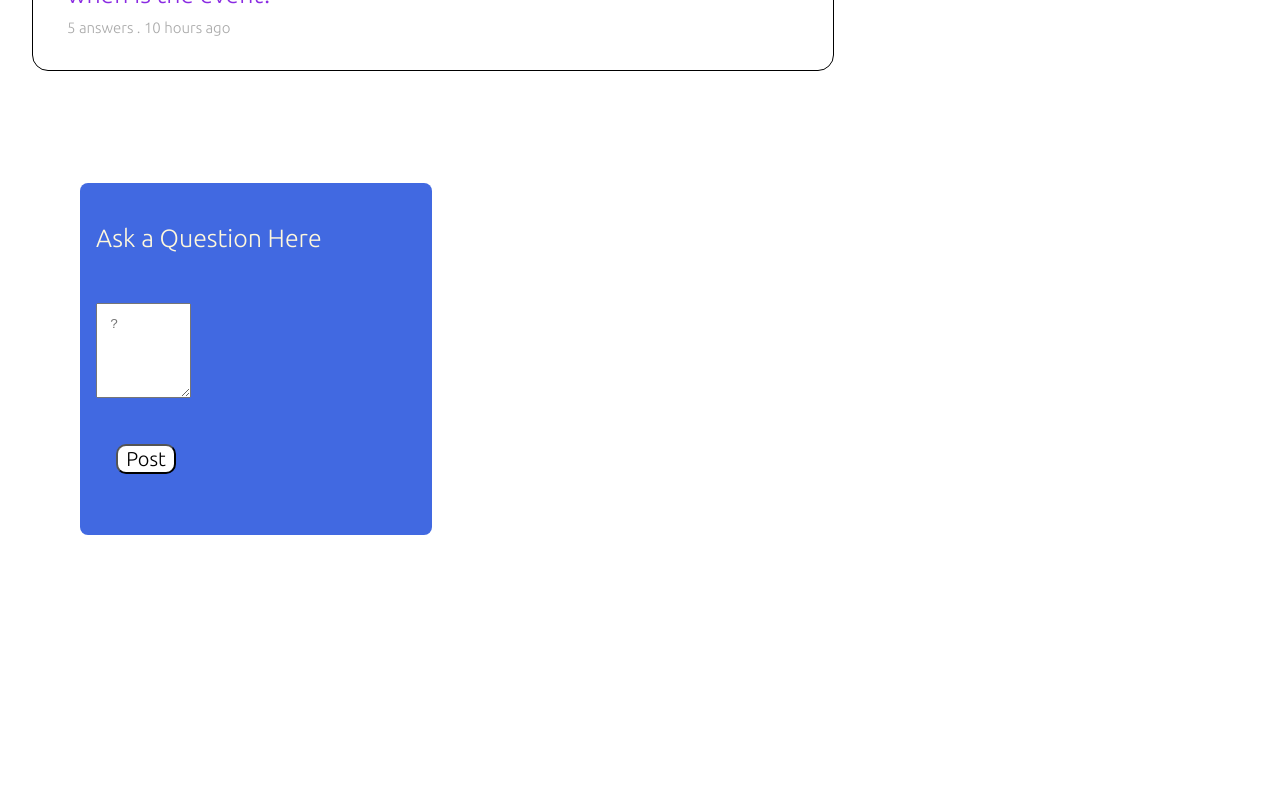
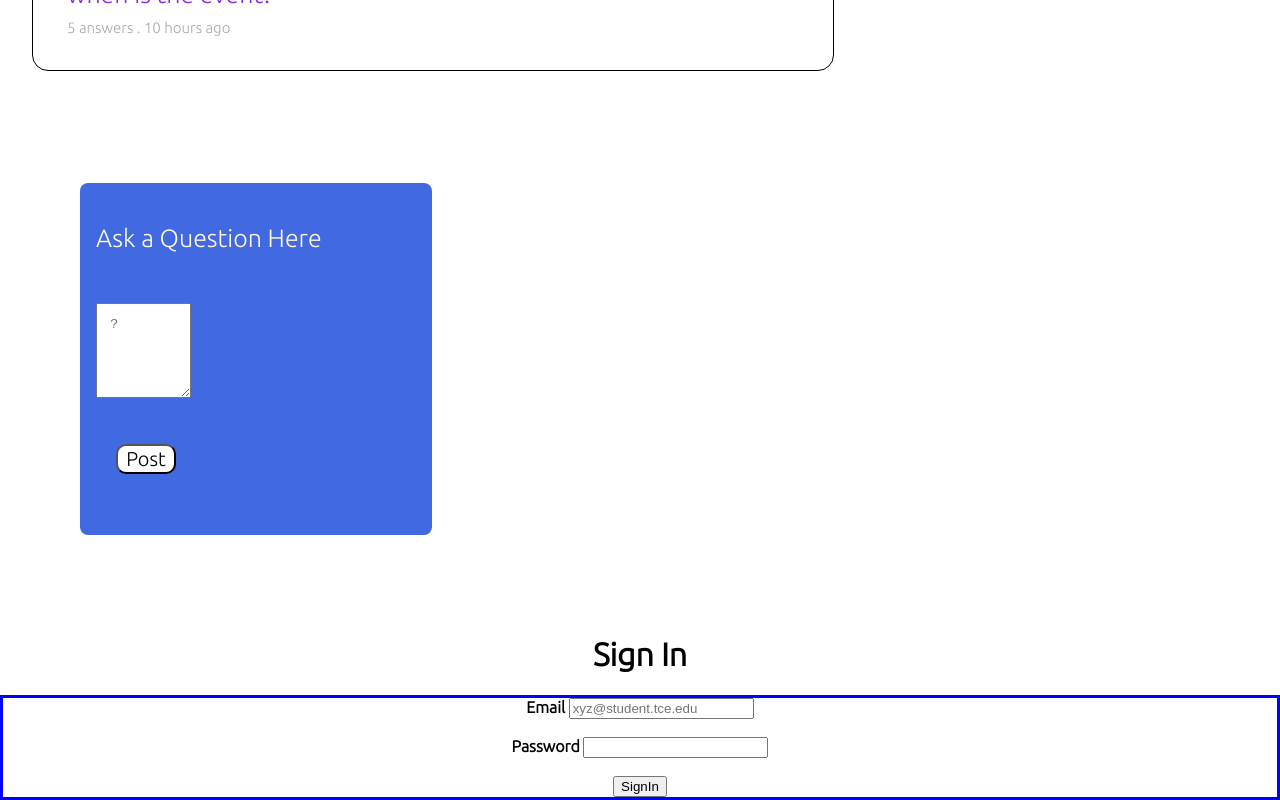
Before and after one commit to abishek-joshua/QnA, a React (Create React App) app: page / in a window 1280 px wide. Shown: the part 595-1395 px from the top of the page. Before the commit the page ends 1210 px from the top, so only its background shows below. Built offline with nearby package versions, Linux system fonts and the light colour scheme.

Commit message:
SignIn Page added at the bottom

```diff
--- a/package.json
+++ b/package.json
@@ -10,6 +10,7 @@
     "react": "^17.0.2",
     "react-dom": "^17.0.2",
     "react-scripts": "4.0.3",
+    "tachyons": "^4.12.0",
     "web-vitals": "^1.1.2"
   },
   "scripts": {
--- a/src/App.js
+++ b/src/App.js
@@ -2,6 +2,7 @@ import React from 'react';
 import './App.css';
 import Question from './Components/Question/Question';
 import Ask from './Components/Ask/Ask';
+import SignIn from './Components/SignIn/SignIn';
 class App extends React.Component{
   render(){
     return(
@@ -25,9 +26,11 @@ class App extends React.Component{
         <Question questionStatement="Is javascript a language?"/>
         <Question questionStatement="when is the event?"/>
 
+
         </div>
 
         <Ask/>
+        <SignIn />
       </div>
     );
   }
--- /dev/null
+++ b/src/Components/SignIn/SignIn.css
@@ -0,0 +1,8 @@
+.SignIn{
+    text-align: center;
+}
+
+.formDetails {
+    border-style: solid;
+    border-color: blue;
+}
--- /dev/null
+++ b/src/Components/SignIn/SignIn.js
@@ -0,0 +1,20 @@
+import React  from "react";
+import './SignIn.css';
+
+const SignIn = () => {
+    return(
+        <div className="SignIn">
+            <h1>Sign In</h1>
+            <div className="formDetails">
+                <strong>Email</strong> <input type="email" placeholder="xyz@student.tce.edu"></input><br></br><br></br>
+                <strong>Password</strong> <input type="password"></input><br></br><br></br>
+                <div className='formButton'>
+                    <button>SignIn</button>
+                </div>
+            </div>
+        </div>
+    );
+}
+
+
+export default SignIn;
```
Also changed, not shown: 1 other file (tests, documents, lock files or other folders).
